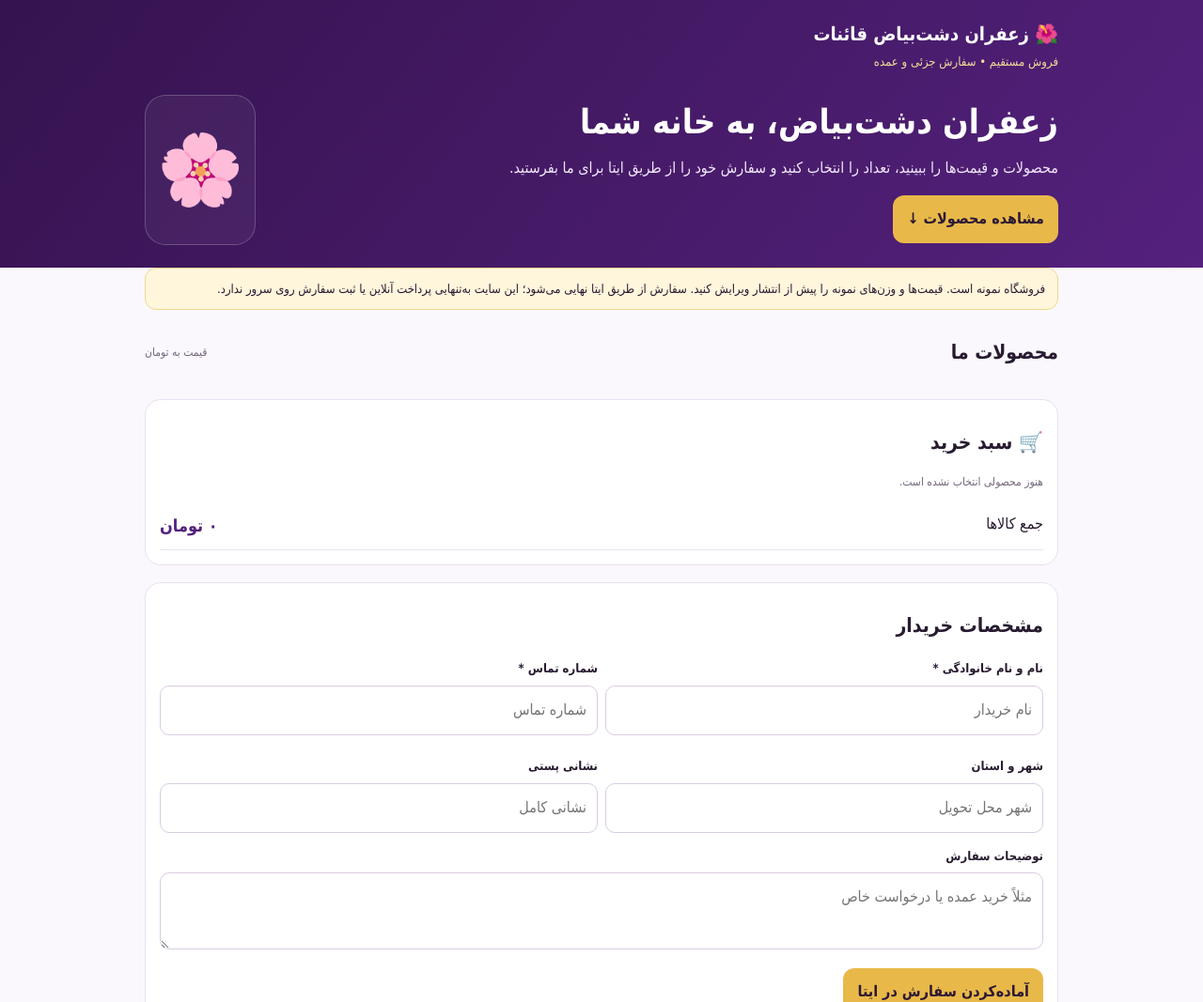
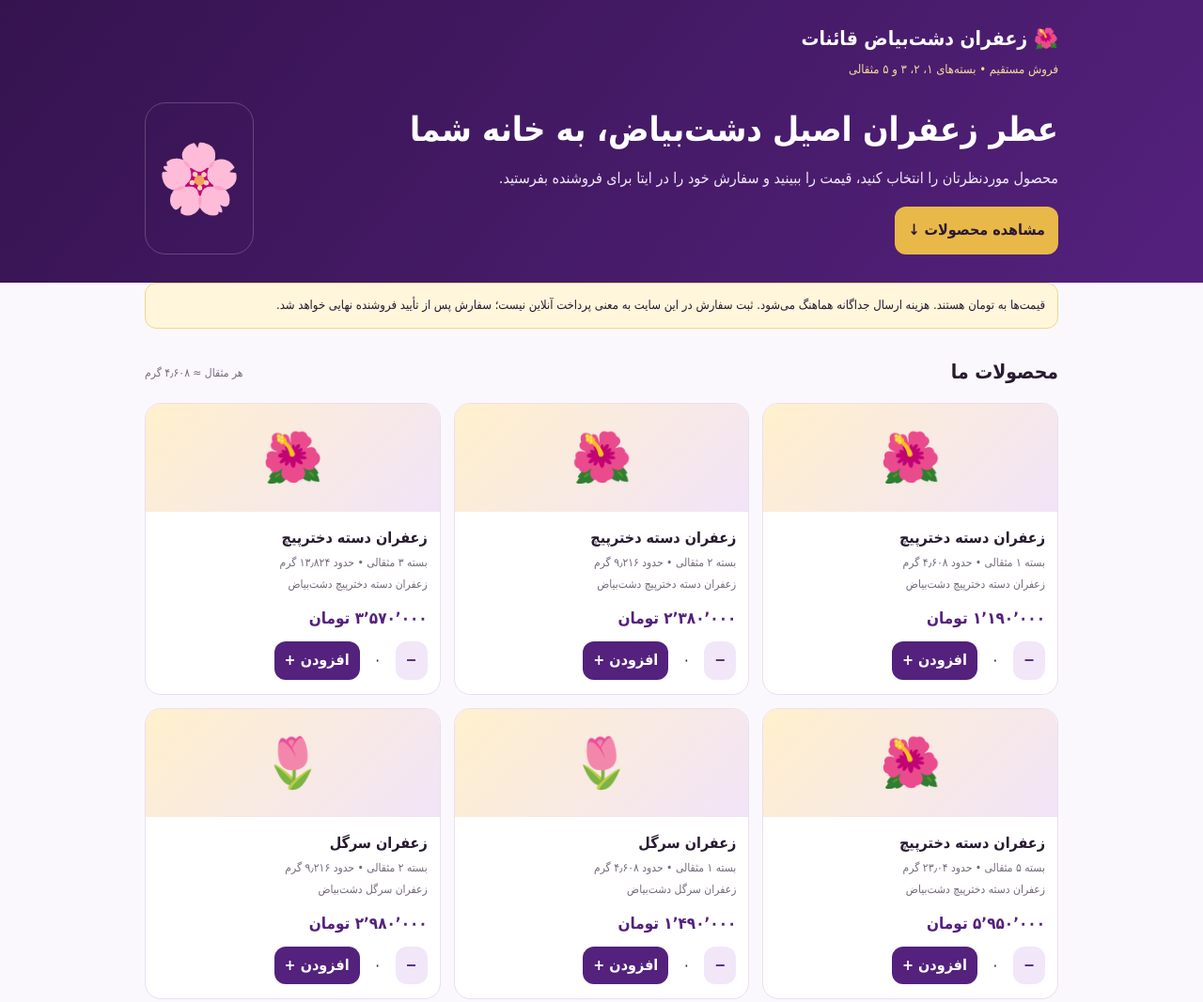
Before and after one commit to PremiuSaffron/PremiumSaffron, a plain HTML site: page index.html in a window 1280 px wide. Shown: the top 1067 px of the page at 94% size. Drawn offline with Linux system fonts and the light colour scheme.

Commit message:
Update index.html

```diff
--- a/index.html
+++ b/index.html
@@ -1,82 +1,447 @@
+
 <!doctype html>
 <html lang="fa" dir="rtl">
 <head>
 <meta charset="utf-8">
 <meta name="viewport" content="width=device-width,initial-scale=1,viewport-fit=cover">
 <meta name="theme-color" content="#54217d">
-<meta name="description" content="فروشگاه اینترنتی زعفران دشت‌بیاض قائنات؛ مشاهده محصولات و ثبت سفارش از طریق ایتا">
-<link rel="manifest" href="./manifest.json">
-<title>زعفران دشت‌بیاض قائنات</title>
+<meta name="description" content="فروشگاه زعفران دشت‌بیاض قائنات؛ خرید زعفران دسته دخترپیچ و سرگل">
+<title>فروشگاه زعفران دشت‌بیاض قائنات</title>
+
 <style>
-:root{--p:#54217d;--d:#35134f;--g:#e8b949;--bg:#fbf8fd;--ink:#281b30;--muted:#75697d;--line:#e9dff0}
-*{box-sizing:border-box}body{margin:0;font-family:Tahoma,Arial,sans-serif;background:var(--bg);color:var(--ink);line-height:1.8}
-.wrap{max-width:1000px;margin:auto;padding:0 14px}
-header{background:linear-gradient(130deg,var(--d),var(--p));color:#fff;padding:18px 0 24px}
-.brand{font-size:20px;font-weight:bold}.sub{font-size:13px;color:#f3dc9a}
-.hero{display:grid;grid-template-columns:1fr auto;gap:15px;align-items:center;margin-top:24px}
-h1{font-size:clamp(24px,5vw,36px);line-height:1.5;margin:0 0 8px}.hero p{margin:0 0 15px;color:#f1e7f8}
-.flower{font-size:74px;border:1px solid #ffffff35;border-radius:22px;padding:12px;background:#ffffff0d}
-button,.btn{border:0;border-radius:12px;background:var(--p);color:#fff;padding:11px 15px;font:inherit;font-weight:bold;text-decoration:none;cursor:pointer;display:inline-block}
-.gold{background:var(--g);color:#2d1835}.light{background:#f1e7f8;color:var(--p)}
-main{padding:20px 0 40px}.notice{background:#fff6dc;border:1px solid #f0d88c;border-radius:12px;padding:10px 13px;font-size:13px;margin-bottom:15px}
-.heading{display:flex;justify-content:space-between;align-items:center;gap:8px;flex-wrap:wrap}h2{font-size:21px;margin:12px 0}
-.grid{display:grid;grid-template-columns:repeat(3,minmax(0,1fr));gap:14px}
-.card{background:white;border:1px solid var(--line);border-radius:17px;overflow:hidden}
-.visual{height:125px;display:grid;place-items:center;background:linear-gradient(135deg,#fff0cc,#f2e4f8);font-size:54px}
-.body{padding:13px}.body h3{margin:0;font-size:17px}.desc{font-size:13px;color:var(--muted);min-height:42px}.price{font-size:18px;font-weight:bold;color:var(--p);margin:8px 0}.unit{font-size:12px;font-weight:normal;color:var(--muted)}
-.controls{display:flex;gap:8px;align-items:center;margin:9px 0}.controls button{padding:5px 11px}.qty{min-width:20px;text-align:center}
-.panel{margin:18px 0;background:#fff;border:1px solid var(--line);border-radius:17px;padding:15px}
-input,textarea{width:100%;padding:11px;border:1px solid #d9cce1;border-radius:10px;font:inherit;margin:4px 0 10px}
-label{font-size:13px;font-weight:bold}.formgrid{display:grid;grid-template-columns:1fr 1fr;gap:8px}
-.line{display:flex;justify-content:space-between;gap:10px;border-bottom:1px solid var(--line);padding:8px 0}
-.total{font-size:18px;font-weight:bold;color:var(--p)}.small{font-size:12px;color:var(--muted)}
-footer{text-align:center;padding:22px 12px;background:#f1e8f7;color:var(--muted);font-size:13px}
-@media(max-width:650px){.grid{grid-template-columns:repeat(2,minmax(0,1fr))}.hero{grid-template-columns:1fr}.flower{display:none}}
-@media(max-width:410px){.grid{grid-template-columns:1fr}.visual{height:105px}.formgrid{grid-template-columns:1fr}}
+:root {
+  --p:#54217d;
+  --d:#35134f;
+  --g:#e8b949;
+  --bg:#fbf8fd;
+  --ink:#281b30;
+  --muted:#75697d;
+  --line:#e9dff0;
+}
+* { box-sizing:border-box; }
+html { scroll-behavior:smooth; }
+body {
+  margin:0;
+  font-family:Tahoma,Arial,sans-serif;
+  background:var(--bg);
+  color:var(--ink);
+  line-height:1.9;
+}
+.wrap { max-width:1000px; margin:auto; padding:0 14px; }
+header {
+  background:linear-gradient(130deg,var(--d),var(--p));
+  color:white;
+  padding:22px 0 30px;
+}
+.brand { font-size:21px; font-weight:bold; }
+.sub { font-size:13px; color:#f3dc9a; }
+.hero {
+  display:grid;
+  grid-template-columns:1fr auto;
+  gap:15px;
+  align-items:center;
+  margin-top:22px;
+}
+h1 { font-size:clamp(24px,5vw,36px); line-height:1.6; margin:0 0 8px; }
+.hero p { color:#f1e7f8; margin:0 0 15px; }
+.flower {
+  font-size:72px;
+  border:1px solid #ffffff35;
+  border-radius:22px;
+  padding:12px;
+}
+button,.btn {
+  border:0;
+  border-radius:12px;
+  background:var(--p);
+  color:white;
+  padding:10px 14px;
+  font:inherit;
+  font-weight:bold;
+  text-decoration:none;
+  cursor:pointer;
+  display:inline-block;
+}
+button:disabled { opacity:.45; cursor:not-allowed; }
+.gold { background:var(--g); color:#2d1835; }
+.light { background:#f1e7f8; color:var(--p); }
+main { padding:22px 0 40px; }
+.notice {
+  background:#fff6dc;
+  border:1px solid #f0d88c;
+  border-radius:12px;
+  padding:11px 13px;
+  font-size:13px;
+  margin-bottom:15px;
+}
+.heading {
+  display:flex;
+  justify-content:space-between;
+  align-items:center;
+  gap:8px;
+  flex-wrap:wrap;
+}
+h2 { font-size:21px; margin:12px 0; }
+.grid {
+  display:grid;
+  grid-template-columns:repeat(3,minmax(0,1fr));
+  gap:14px;
+}
+.card {
+  background:white;
+  border:1px solid var(--line);
+  border-radius:17px;
+  overflow:hidden;
+}
+.visual {
+  height:115px;
+  display:grid;
+  place-items:center;
+  background:linear-gradient(135deg,#fff0cc,#f2e4f8);
+  font-size:52px;
+}
+.body { padding:13px; }
+.body h3 { margin:0; font-size:16px; }
+.desc { font-size:12px; color:var(--muted); }
+.price {
+  font-size:17px;
+  font-weight:bold;
+  color:var(--p);
+  margin:8px 0;
+}
+.controls {
+  display:flex;
+  gap:8px;
+  align-items:center;
+  margin:9px 0 2px;
+}
+.controls button { padding:5px 11px; }
+.qty { min-width:22px; text-align:center; }
+.panel {
+  margin:18px 0;
+  background:white;
+  border:1px solid var(--line);
+  border-radius:17px;
+  padding:15px;
+}
+input,textarea {
+  width:100%;
+  padding:11px;
+  border:1px solid #d9cce1;
+  border-radius:10px;
+  font:inherit;
+  margin:4px 0 10px;
+  background:white;
+}
+label { font-size:13px; font-weight:bold; }
+.formgrid {
+  display:grid;
+  grid-template-columns:1fr 1fr;
+  gap:8px;
+}
+.line {
+  display:flex;
+  justify-content:space-between;
+  gap:10px;
+  border-bottom:1px solid var(--line);
+  padding:9px 0;
+}
+.total { font-size:18px; font-weight:bold; color:var(--p); }
+.small { font-size:12px; color:var(--muted); }
+footer {
+  text-align:center;
+  padding:22px 12px;
+  background:#f1e8f7;
+  color:var(--muted);
+  font-size:13px;
+}
+@media(max-width:650px) {
+  .grid { grid-template-columns:repeat(2,minmax(0,1fr)); }
+  .hero { grid-template-columns:1fr; }
+  .flower { display:none; }
+}
+@media(max-width:410px) {
+  .grid { grid-template-columns:1fr; }
+  .visual { height:100px; }
+  .formgrid { grid-template-columns:1fr; }
+}
 </style>
 </head>
+
 <body>
-<header><div class="wrap">
- <div class="brand">🌺 زعفران دشت‌بیاض قائنات</div><div class="sub">فروش مستقیم • سفارش جزئی و عمده</div>
- <div class="hero"><div><h1>زعفران دشت‌بیاض، به خانه شما</h1><p>محصولات و قیمت‌ها را ببینید، تعداد را انتخاب کنید و سفارش خود را از طریق ایتا برای ما بفرستید.</p><button class="gold" onclick="document.getElementById('products').scrollIntoView({behavior:'smooth'})">مشاهده محصولات ↓</button></div><div class="flower">🌸</div></div>
-</div></header>
+<header>
+  <div class="wrap">
+    <div class="brand">🌺 زعفران دشت‌بیاض قائنات</div>
+    <div class="sub">فروش مستقیم • بسته‌های ۱، ۲، ۳ و ۵ مثقالی</div>
+
+    <div class="hero">
+      <div>
+        <h1>عطر زعفران اصیل دشت‌بیاض، به خانه شما</h1>
+        <p>محصول موردنظرتان را انتخاب کنید، قیمت را ببینید و سفارش خود را در ایتا برای فروشنده بفرستید.</p>
+        <button class="gold" onclick="document.getElementById('products').scrollIntoView({behavior:'smooth'})">
+          مشاهده محصولات ↓
+        </button>
+      </div>
+      <div class="flower">🌸</div>
+    </div>
+  </div>
+</header>
+
 <main class="wrap">
- <div class="notice">فروشگاه نمونه است. قیمت‌ها و وزن‌های نمونه را پیش از انتشار ویرایش کنید. سفارش از طریق ایتا نهایی می‌شود؛ این سایت به‌تنهایی پرداخت آنلاین یا ثبت سفارش روی سرور ندارد.</div>
- <div class="heading"><h2 id="products">محصولات ما</h2><span class="small">قیمت به تومان</span></div>
+  <div class="notice">
+    قیمت‌ها به تومان هستند. هزینه ارسال جداگانه هماهنگ می‌شود.
+    ثبت سفارش در این سایت به معنی پرداخت آنلاین نیست؛ سفارش پس از تأیید فروشنده نهایی خواهد شد.
+  </div>
+
+  <div class="heading">
+    <h2 id="products">محصولات ما</h2>
+    <span class="small">هر مثقال ≈ ۴٫۶۰۸ گرم</span>
+  </div>
+
   <div id="productGrid" class="grid"></div>
- <section class="panel" id="cart"><h2>🛒 سبد خرید</h2><div id="cartLines"><p class="small">هنوز محصولی انتخاب نشده است.</p></div><div class="line"><span>جمع کالاها</span><span id="total" class="total">۰ تومان</span></div></section>
- <section class="panel"><h2>مشخصات خریدار</h2>
+
+  <section class="panel" id="cart">
+    <h2>🛒 سبد خرید</h2>
+    <div id="cartLines"><p class="small">هنوز محصولی انتخاب نشده است.</p></div>
+    <div class="line">
+      <span>جمع کالاها</span>
+      <span id="total" class="total">۰ تومان</span>
+    </div>
+  </section>
+
+  <section class="panel">
+    <h2>مشخصات خریدار</h2>
+
     <form id="checkout">
       <div class="formgrid">
-   <div><label for="name">نام و نام خانوادگی *</label><input id="name" required placeholder="نام خریدار"></div>
-   <div><label for="phone">شماره تماس *</label><input id="phone" required inputmode="tel" placeholder="شماره تماس"></div>
-   <div><label for="city">شهر و استان</label><input id="city" placeholder="شهر محل تحویل"></div>
-   <div><label for="address">نشانی پستی</label><input id="address" placeholder="نشانی کامل"></div>
+        <div>
+          <label for="name">نام و نام خانوادگی *</label>
+          <input id="name" required autocomplete="name" placeholder="نام خریدار">
         </div>
-  <label for="note">توضیحات سفارش</label><textarea id="note" rows="2" placeholder="مثلاً خرید عمده یا درخواست خاص"></textarea>
+        <div>
+          <label for="phone">شماره تماس *</label>
+          <input id="phone" required inputmode="tel" autocomplete="tel" placeholder="شماره تماس">
+        </div>
+        <div>
+          <label for="city">شهر و استان</label>
+          <input id="city" autocomplete="address-level2" placeholder="شهر محل تحویل">
+        </div>
+        <div>
+          <label for="address">نشانی پستی</label>
+          <input id="address" autocomplete="street-address" placeholder="نشانی کامل">
+        </div>
+      </div>
+
+      <label for="note">توضیحات سفارش</label>
+      <textarea id="note" rows="2" placeholder="توضیحات دلخواه"></textarea>
+
       <button class="gold" type="submit">آماده‌کردن سفارش در ایتا</button>
     </form>
- <p class="small">با زدن دکمه، متن سفارش کپی می‌شود و صفحه تماس ایتا باز می‌شود. اگر کپی خودکار در مرورگر مجاز نباشد، متن سفارش روی صفحه نشان داده می‌شود تا دستی کپی کنید.</p>
+
     <div id="result" class="notice" hidden></div>
+    <p class="small">
+      پس از آماده‌شدن سفارش، متن را کپی کنید و در گفت‌وگوی ایتا برای فروشنده بفرستید.
+    </p>
   </section>
- <section class="panel"><h2>تماس و اعتماد</h2><p>برای پرسش درباره موجودی، خرید عمده و هزینه ارسال، از طریق ایتا با فروشنده هماهنگ کنید.</p><a class="btn" href="https://eitaa.com/Premium_Saffron" target="_blank" rel="noopener">بازکردن کانال ایتا</a><p class="small">برای دریافت مستقیم سفارش‌ها، نشانی ایتای شخصی یا ربات فروشنده را در فایل تنظیمات جایگزین کنید؛ لینک کانال به‌تنهایی صندوق دریافت سفارش نیست.</p></section>
+
+  <section class="panel">
+    <h2>تماس با فروشنده</h2>
+    <p>برای استعلام موجودی، هزینه ارسال و هماهنگی خرید عمده پیام بدهید.</p>
+    <a class="btn" href="https://eitaa.com/Premium_Saffron_qaenat" target="_blank" rel="noopener">
+      گفت‌وگو با فروشنده در ایتا
+    </a>
+  </section>
 </main>
-<footer>زعفران دشت‌بیاض قائنات • فروشگاه آزمایشی قابل نصب روی گوشی</footer>
-<script src="./products.js"></script>
+
+<footer>زعفران دشت‌بیاض قائنات • فروشگاه اینترنتی</footer>
+
 <script>
-/* مهم: نشانی زیر را با لینک گفت‌وگوی ایتای فروشنده یا ربات سفارش جایگزین کنید.
-   لینک کانال عمومی معمولاً برای دریافت پیام خصوصی سفارش کافی نیست. */
-const EITAA_ORDER_URL = "https://eitaa.com/Premium_Saffron";
-let cart={};
-const fmt=n=>new Intl.NumberFormat('fa-IR').format(Number(n)||0);
-const money=n=>fmt(n)+' تومان';
-const esc=s=>String(s??'').replace(/[&<>"']/g,c=>({'&':'&amp;','<':'&lt;','>':'&gt;','"':'&quot;',"'":'&#39;'}[c]));
-function renderProducts(){document.getElementById('productGrid').innerHTML=PRODUCTS.map(p=>`<article class="card"><div class="visual">${esc(p.emoji||'🌺')}</div><div class="body"><h3>${esc(p.name)}</h3><div class="small">${esc(p.weight||'')}</div><div class="desc">${esc(p.description||'')}</div><div class="price">${money(p.price)}</div><div class="small">موجودی: ${fmt(p.stock)} بسته</div><div class="controls"><button class="light" onclick="change(${p.id},-1)">−</button><span class="qty">${fmt(cart[p.id]||0)}</span><button onclick="change(${p.id},1)" ${p.stock<=0?'disabled':''}>+</button></div></div></article>`).join('')}
-function change(id,d){let p=PRODUCTS.find(x=>x.id===id);let next=(cart[id]||0)+d;if(next<0)next=0;if(next>p.stock){alert('موجودی کافی نیست.');return}cart[id]=next;renderProducts();renderCart()}
-function renderCart(){let items=PRODUCTS.filter(p=>(cart[p.id]||0)>0);let total=items.reduce((s,p)=>s+p.price*cart[p.id],0);document.getElementById('cartLines').innerHTML=items.map(p=>`<div class="line"><span>${esc(p.name)} (${esc(p.weight)}) × ${fmt(cart[p.id])}</span><strong>${money(p.price*cart[p.id])}</strong></div>`).join('')||'<p class="small">هنوز محصولی انتخاب نشده است.</p>';document.getElementById('total').textContent=money(total)}
-document.getElementById('checkout').addEventListener('submit',async e=>{e.preventDefault();let items=PRODUCTS.filter(p=>(cart[p.id]||0)>0);if(!items.length){alert('ابتدا محصولی انتخاب کنید.');return}let total=items.reduce((s,p)=>s+p.price*cart[p.id],0);let message='سلام، برای خرید زعفران سفارش دارم.%0A';message='سلام، برای خرید زعفران سفارش دارم.\\n'+items.map(p=>`- ${p.name}، ${p.weight}، تعداد ${cart[p.id]}، مبلغ ${money(p.price*cart[p.id])}`).join('\\n')+`\\nجمع کالاها: ${money(total)}\\nنام: ${document.getElementById('name').value}\\nتلفن: ${document.getElementById('phone').value}\\nشهر: ${document.getElementById('city').value}\\nنشانی: ${document.getElementById('address').value}\\nتوضیحات: ${document.getElementById('note').value}\\nلطفاً هزینه ارسال و موجودی نهایی را تأیید کنید.`;let result=document.getElementById('result');result.hidden=false;result.innerHTML='<strong>متن سفارش آماده است.</strong><textarea id="orderText" rows="8"></textarea><button onclick="copyOrder()">کپی متن سفارش</button> <button class="light" onclick="openEitaa()">بازکردن ایتا</button><p class="small">پس از بازشدن ایتا، متن را در گفت‌وگوی فروشنده ارسال کنید.</p>';document.getElementById('orderText').value=message;try{await navigator.clipboard.writeText(message);result.querySelector('strong').textContent='متن سفارش کپی شد؛ حالا ایتا را باز کنید.'}catch(err){}});
-async function copyOrder(){let t=document.getElementById('orderText');t.select();try{await navigator.clipboard.writeText(t.value);alert('متن سفارش کپی شد.')}catch(e){alert('متن را انتخاب و کپی کنید.')}}function openEitaa(){window.open(EITAA_ORDER_URL,'_blank','noopener')}
-renderProducts();renderCart();
-if('serviceWorker' in navigator && location.protocol.startsWith('http')) navigator.serviceWorker.register('./sw.js').catch(()=>{});
+"use strict";
+
+/* تنظیمات فروشگاه */
+const EITAA_ORDER_URL = "https://eitaa.com/Premium_Saffron_qaenat";
+
+/* قیمت قطعی هر مثقال، بر اساس تأیید فروشنده */
+const TYPES = [
+  {
+    id:"dokhtar",
+    name:"زعفران دسته دخترپیچ",
+    perMithqal:1190000,
+    emoji:"🌺",
+    description:"زعفران دسته دخترپیچ دشت‌بیاض"
+  },
+  {
+    id:"sargol",
+    name:"زعفران سرگل",
+    perMithqal:1490000,
+    emoji:"🌷",
+    description:"زعفران سرگل دشت‌بیاض"
+  }
+];
+
+const WEIGHTS = [1,2,3,5];
+
+const PRODUCTS = TYPES.flatMap(type =>
+  WEIGHTS.map(weight => ({
+    id:type.id+"-"+weight,
+    name:type.name,
+    weight:weight,
+    price:type.perMithqal*weight,
+    emoji:type.emoji,
+    description:type.description
+  }))
+);
+
+const cart = {};
+
+const fmt = number =>
+  new Intl.NumberFormat("fa-IR").format(Number(number)||0);
+
+const money = number => fmt(number)+" تومان";
+
+const esc = value => String(value ?? "").replace(/[&<>"']/g, char => ({
+  "&":"&amp;",
+  "<":"&lt;",
+  ">":"&gt;",
+  '"':"&quot;",
+  "'":"&#39;"
+}[char]));
+
+function renderProducts() {
+  document.getElementById("productGrid").innerHTML = PRODUCTS.map(product => `
+    <article class="card">
+      <div class="visual">${esc(product.emoji)}</div>
+      <div class="body">
+        <h3>${esc(product.name)}</h3>
+        <div class="small">
+          بسته ${fmt(product.weight)} مثقالی
+          • حدود ${fmt(product.weight*4.608)} گرم
+        </div>
+        <div class="desc">${esc(product.description)}</div>
+        <div class="price">${money(product.price)}</div>
+        <div class="controls">
+          <button type="button" class="light"
+            aria-label="کاهش تعداد"
+            onclick="changeQty('${product.id}',-1)">−</button>
+          <span class="qty">${fmt(cart[product.id]||0)}</span>
+          <button type="button"
+            onclick="changeQty('${product.id}',1)">افزودن +</button>
+        </div>
+      </div>
+    </article>
+  `).join("");
+}
+
+function changeQty(id, delta) {
+  const product = PRODUCTS.find(item => item.id === id);
+  if (!product) return;
+
+  cart[id] = Math.max(0,(cart[id]||0)+delta);
+
+  renderProducts();
+  renderCart();
+}
+
+function renderCart() {
+  const items = PRODUCTS.filter(product => (cart[product.id]||0)>0);
+
+  const total = items.reduce(
+    (sum,product) => sum+product.price*cart[product.id],
+    0
+  );
+
+  document.getElementById("cartLines").innerHTML =
+    items.map(product => `
+      <div class="line">
+        <span>
+          ${esc(product.name)}
+          (${fmt(product.weight)} مثقال) × ${fmt(cart[product.id])}
+        </span>
+        <strong>${money(product.price*cart[product.id])}</strong>
+      </div>
+    `).join("") || '<p class="small">هنوز محصولی انتخاب نشده است.</p>';
+
+  document.getElementById("total").textContent = money(total);
+}
+
+document.getElementById("checkout").addEventListener("submit", async event => {
+  event.preventDefault();
+
+  const items = PRODUCTS.filter(product => (cart[product.id]||0)>0);
+
+  if (!items.length) {
+    alert("ابتدا محصولی به سبد خرید اضافه کنید.");
+    return;
+  }
+
+  const total = items.reduce(
+    (sum,product) => sum+product.price*cart[product.id],
+    0
+  );
+
+  const message = [
+    "سلام، برای خرید زعفران دشت‌بیاض قائنات سفارش دارم.",
+    "",
+    ...items.map(product =>
+      `- ${product.name}، بسته ${fmt(product.weight)} مثقالی، تعداد ${fmt(cart[product.id])}، مبلغ ${money(product.price*cart[product.id])}`
+    ),
+    "",
+    `جمع کالاها: ${money(total)}`,
+    `نام و نام خانوادگی: ${document.getElementById("name").value.trim()}`,
+    `شماره تماس: ${document.getElementById("phone").value.trim()}`,
+    `شهر و استان: ${document.getElementById("city").value.trim()}`,
+    `نشانی: ${document.getElementById("address").value.trim()}`,
+    `توضیحات: ${document.getElementById("note").value.trim()}`,
+    "",
+    "لطفاً موجودی، هزینه ارسال و مبلغ نهایی را تأیید کنید."
+  ].join("\n");
+
+  const result = document.getElementById("result");
+  result.hidden = false;
+  result.innerHTML = `
+    <strong>متن سفارش آماده است.</strong>
+    <textarea id="orderText" rows="10" readonly aria-label="متن سفارش"></textarea>
+    <div class="controls">
+      <button type="button" onclick="copyOrder()">کپی متن سفارش</button>
+      <button type="button" class="light" onclick="openEitaa()">بازکردن ایتا</button>
+    </div>
+    <p class="small">
+      اگر ایتا مستقیماً گفت‌وگوی فروشنده را باز نکرد، از لینک تماس پایین صفحه استفاده کنید.
+    </p>
+  `;
+
+  document.getElementById("orderText").value = message;
+
+  try {
+    await navigator.clipboard.writeText(message);
+    result.querySelector("strong").textContent =
+      "متن سفارش آماده و کپی شد؛ حالا ایتا را باز کنید.";
+  } catch (error) {
+    const textArea = document.getElementById("orderText");
+    textArea.focus();
+    textArea.select();
+  }
+});
+
+async function copyOrder() {
+  const textArea = document.getElementById("orderText");
+
+  try {
+    await navigator.clipboard.writeText(textArea.value);
+    alert("متن سفارش کپی شد.");
+  } catch (error) {
+    textArea.focus();
+    textArea.select();
+    alert("متن انتخاب شد؛ گزینه کپی گوشی را بزنید.");
+  }
+}
+
+function openEitaa() {
+  window.open(EITAA_ORDER_URL,"_blank","noopener");
+}
+
+renderProducts();
+renderCart();
 </script>
-</body></html>
+</body>
+</html>
```
Lines whose indentation alone changed are shown as unchanged.
